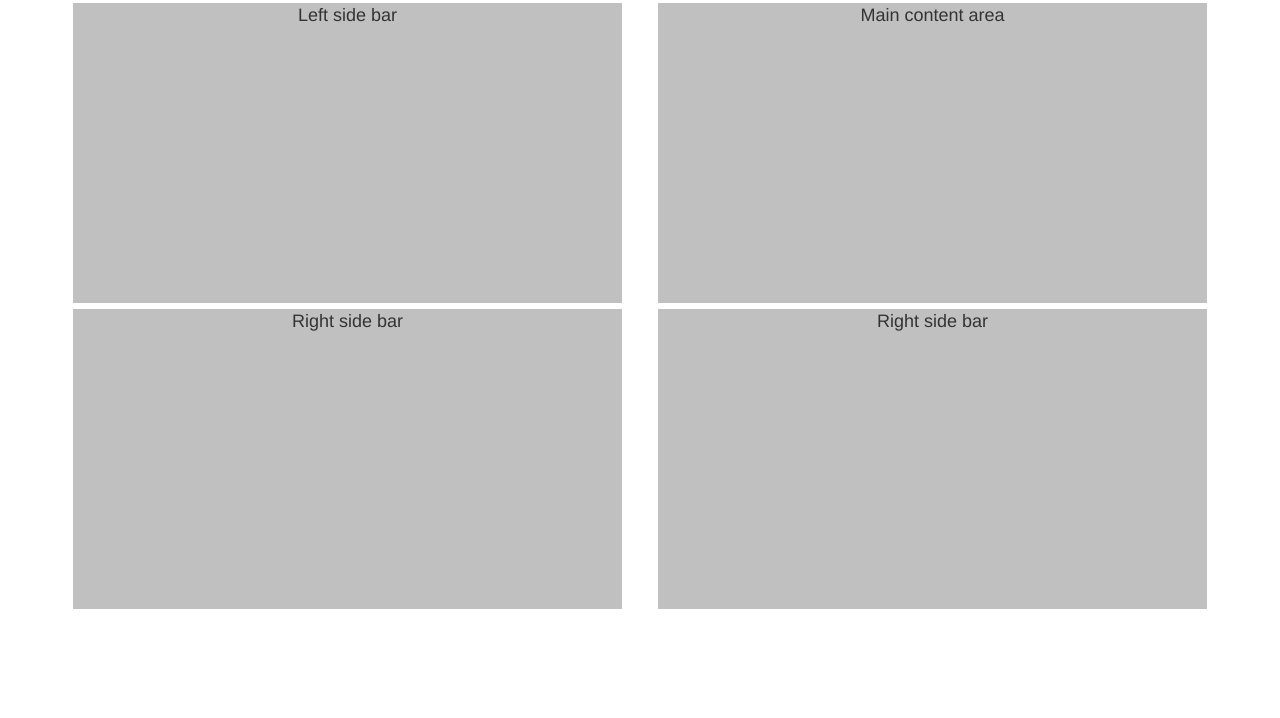
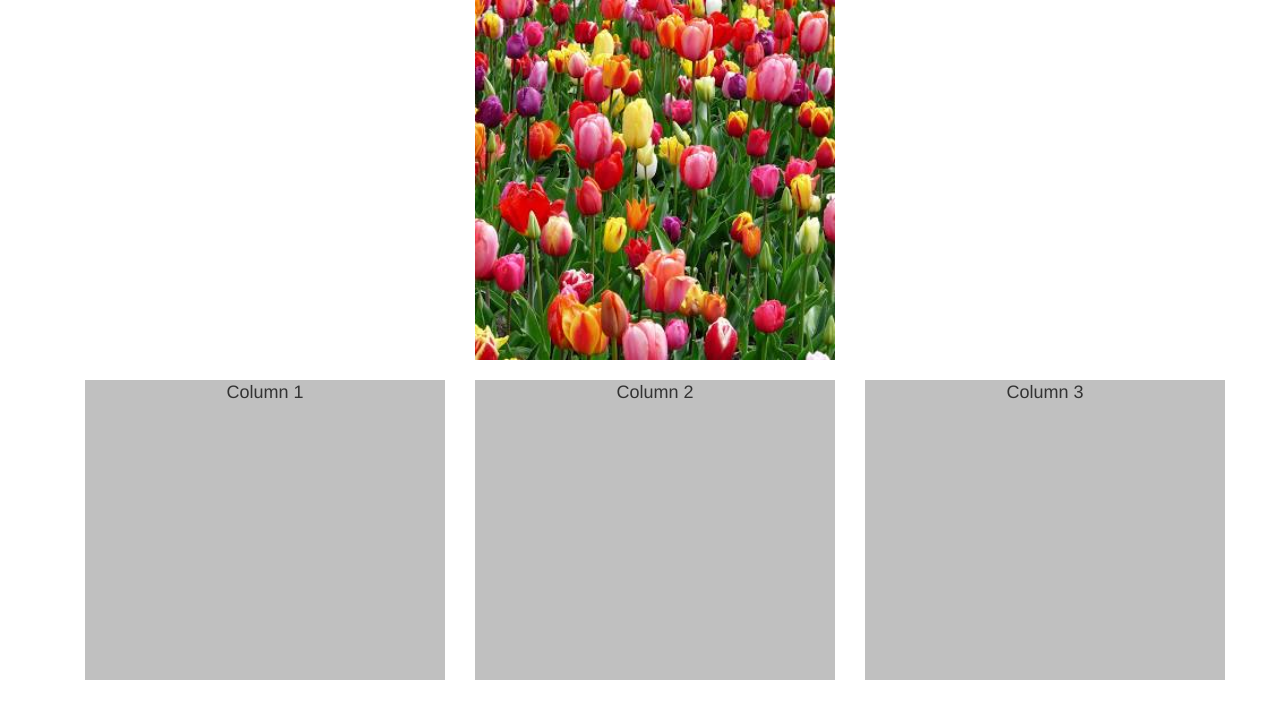
Before and after one commit to AlvinKimata/ASP.Net-Bootstrap, a plain HTML site: page wwwroot/index.html in a window 1280 px wide. Drawn offline with nearby package versions, Linux system fonts and the light colour scheme.

Commit message:
bootstrap grid column offset

```diff
--- a/wwwroot/CustomStyles.css
+++ b/wwwroot/CustomStyles.css
@@ -1,5 +1,5 @@
 .customDiv{
-    margin: 3px;
+    margin-bottom: 3px;
     min-height: 300px;
     background-color: silver;
     text-align: center;
--- a/wwwroot/index.html
+++ b/wwwroot/index.html
@@ -20,22 +20,24 @@
 </head>
 <body>
     <div class="container">
-        <div class="row">
-            <div class="col-sm-6">
-                <div class="customDiv">Left side bar</div>
+        <div class="container">
+            <div class="row">
+                <img src="Images/tulip.jpg" class="col-md-4 col-md-offset-4 img-responsive" />
+             </div>
+            <br />
+            <div class="row">
+                <div class="col-md-4">
+                    <div class="customDiv">Column 1</div>
+                </div>
+                <div class="col-md-4">
+                    <div class="customDiv">Column 2</div>
+                </div>
+                <div class="col-md-4">
+                    <div class="customDiv">Column 3</div>
+                </div>
             </div>
-            <div class="col-sm-6">
-                <div class="customDiv">Main content area</div>
-            </div>
-            <div class="col-sm-6">
-                <div class="customDiv">Right side bar</div>
-            </div>
-            <div class="col-sm-6">
-                <div class="customDiv">Right side bar</div>
             </div>
         </div>
-    </div>
-
 
 
     <!-- jQuery (necessary for Bootstrap's JavaScript plugins) -->
```
Also changed, not shown: wwwroot/Images/tulip.jpg (added).
